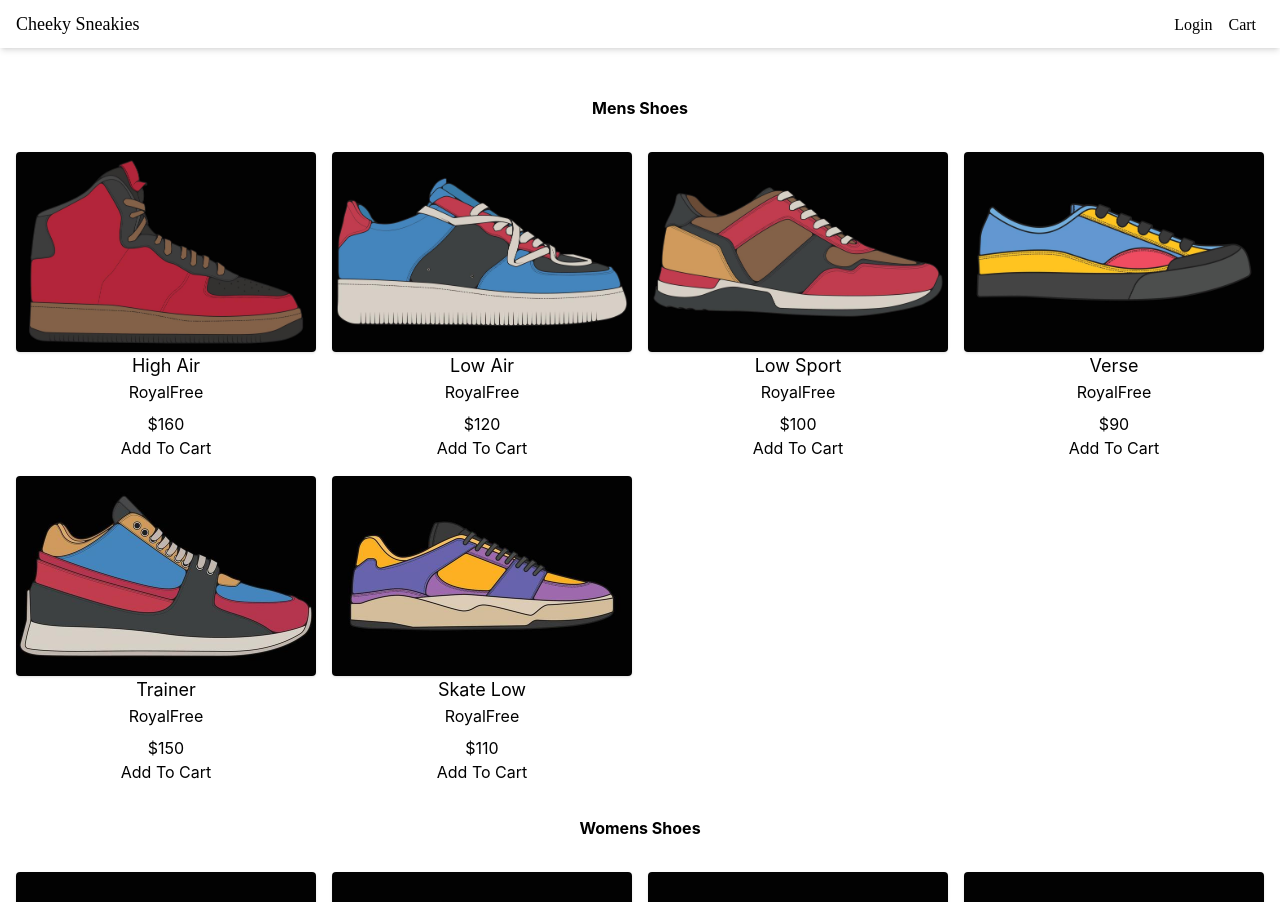
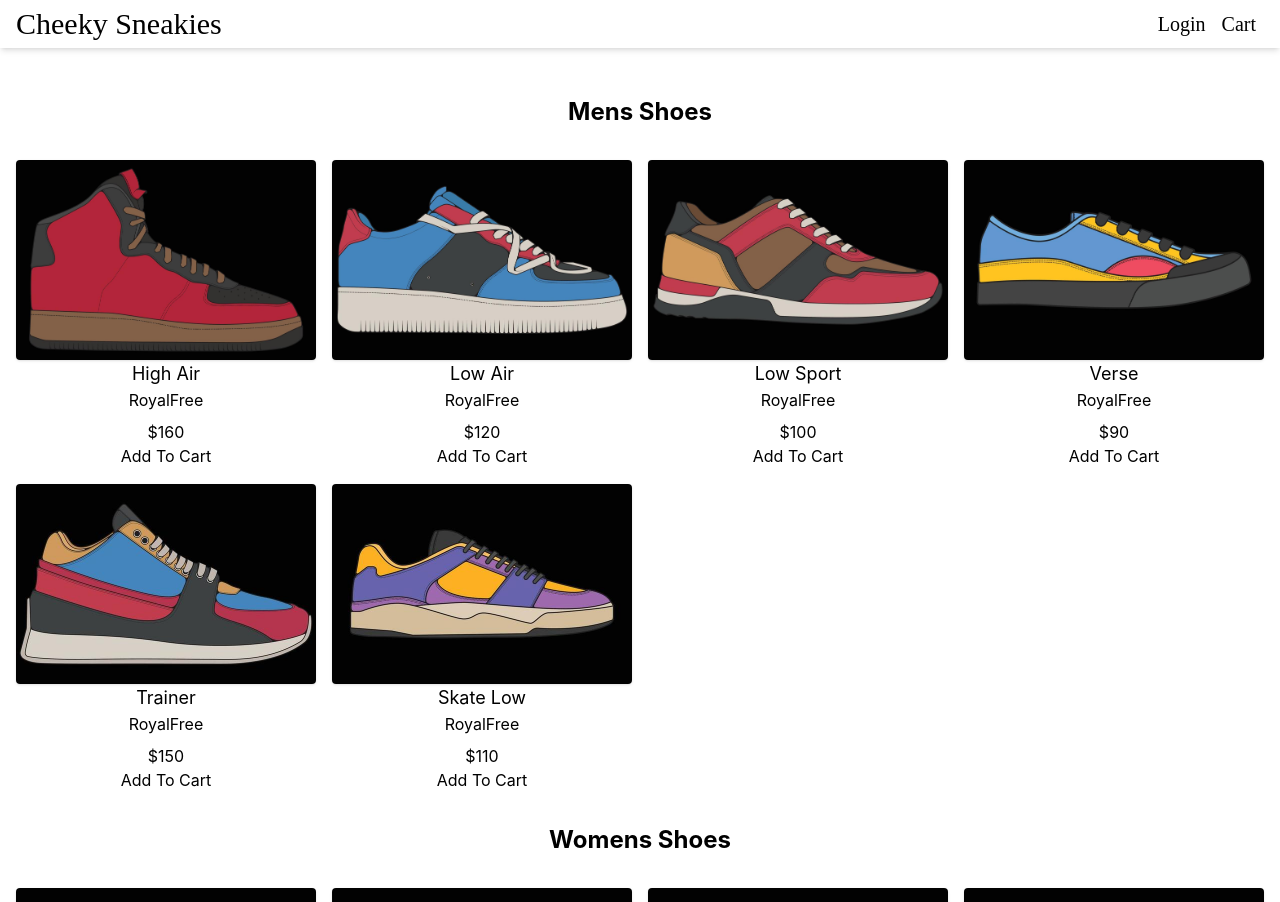
Before and after one commit to TyMckenz/tailwind-sneaker-store, a Next.js app: page / in a window 1280 px wide. Shown: the top 902 px of the page. Built offline with nearby package versions, Linux system fonts and the light colour scheme.

Commit message:
Small Updates

```diff
--- a/components/Layout.js
+++ b/components/Layout.js
@@ -7,20 +7,19 @@ export default function Layout({ title, children }) {
     <>
       <Head>
         <title>{title ? title + 'CS' : 'Cheeky Sneakies'}</title>
-        <meta name="description" content="Generated by create next app" />
-        <link rel="icon" href="/favicon.ico" />
+        <meta name="description" content="Cheeky Sneakies Store" />
       </Head>
       <div className="flex min-h-screen flex-col justify-between ">
         <header>
           <nav className="flex h-12 items-center px-4 justify-between shadow-md">
-            <Link className="text-lg font-covered" href="/">
+            <Link className="text-3xl font-shrik" href="/">
               Cheeky Sneakies
             </Link>
             <div>
-              <Link className="p-2 font-covered" href="/login">
+              <Link className="text-xl p-2 font-shrik" href="/login">
                 Login
               </Link>
-              <Link className="p-2 font-covered" href="/cart">
+              <Link className="text-xl p-2 font-shrik" href="/cart">
                 Cart
               </Link>
             </div>
--- a/pages/index.js
+++ b/pages/index.js
@@ -7,7 +7,7 @@ export default function Home() {
   return (
     <div>
       <Layout>
-        <h2 className="flex p-8 font-bold justify-center items-center">
+        <h2 className="flex p-8 text-2xl font-bold justify-center items-center">
           Mens Shoes
         </h2>
         <div className="grid grid-cols-1 gap-4 md:grid-cols-3 lg:grid-cols-4">
@@ -15,7 +15,7 @@ export default function Home() {
             <ProductItems product={product} key={product.slug}></ProductItems>
           ))}
         </div>
-        <h2 className="flex p-8 font-bold justify-center items-center">
+        <h2 className="flex p-8 text-2xl font-bold justify-center items-center">
           Womens Shoes
         </h2>
         <div className="grid grid-cols-1 gap-4 md:grid-cols-3 lg:grid-cols-4">
--- a/styles/globals.css
+++ b/styles/globals.css
@@ -1,7 +1,7 @@
 @tailwind base;
 @tailwind components;
 @tailwind utilities;
-@import url('https://fonts.googleapis.com/css2?family=Covered+By+Your+Grace&display=swap');
+@import url('https://fonts.googleapis.com/css2?family=Shrikhand&display=swap');
 
 html,
 body {
--- a/tailwind.config.js
+++ b/tailwind.config.js
@@ -7,7 +7,7 @@ module.exports = {
   theme: {
     extend: {
       fontFamily: {
-        covered: ['Covered By Your Grace', 'cursive'],
+        shrik: ['Shrikhand', 'cursive'],
       },
     },
   },
```
